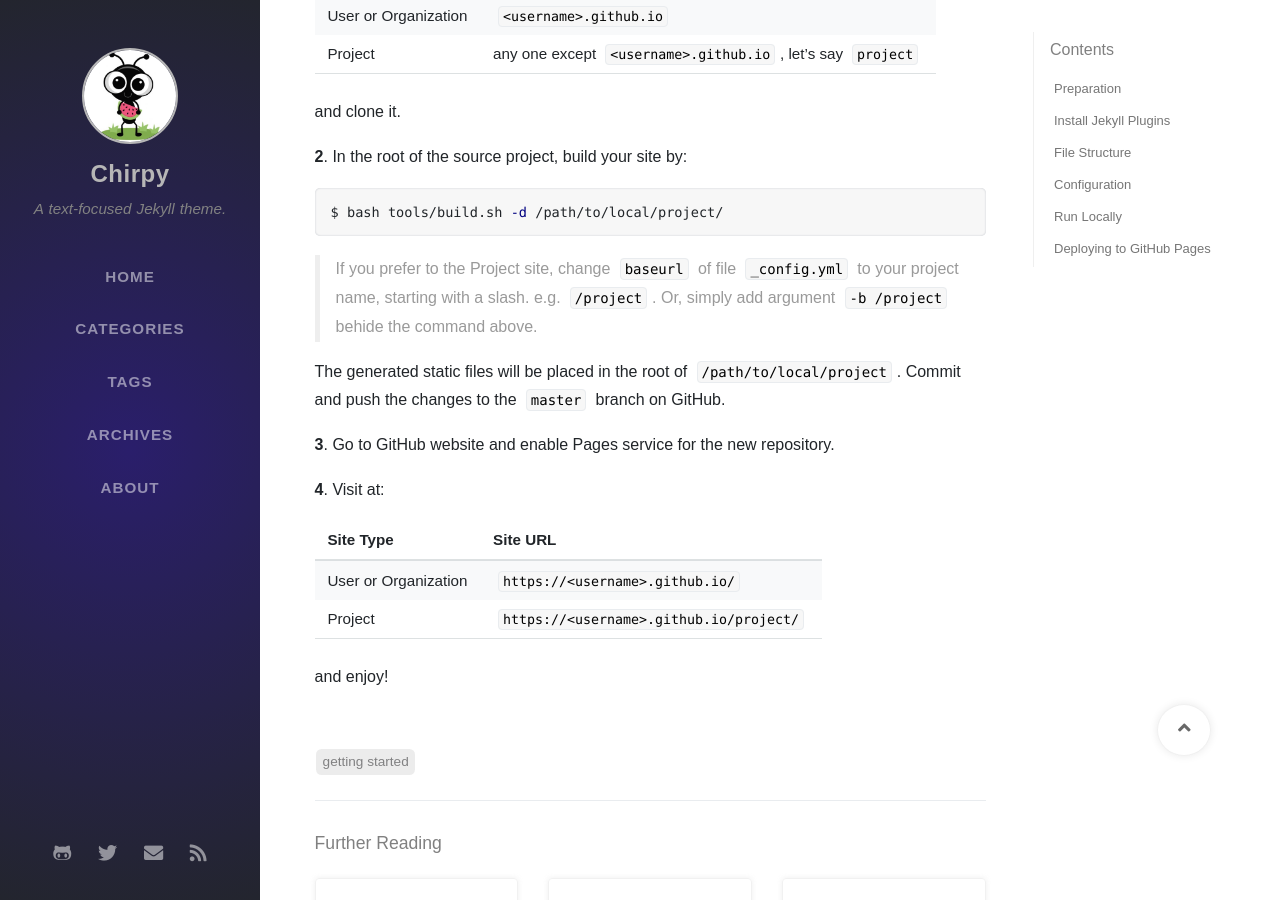
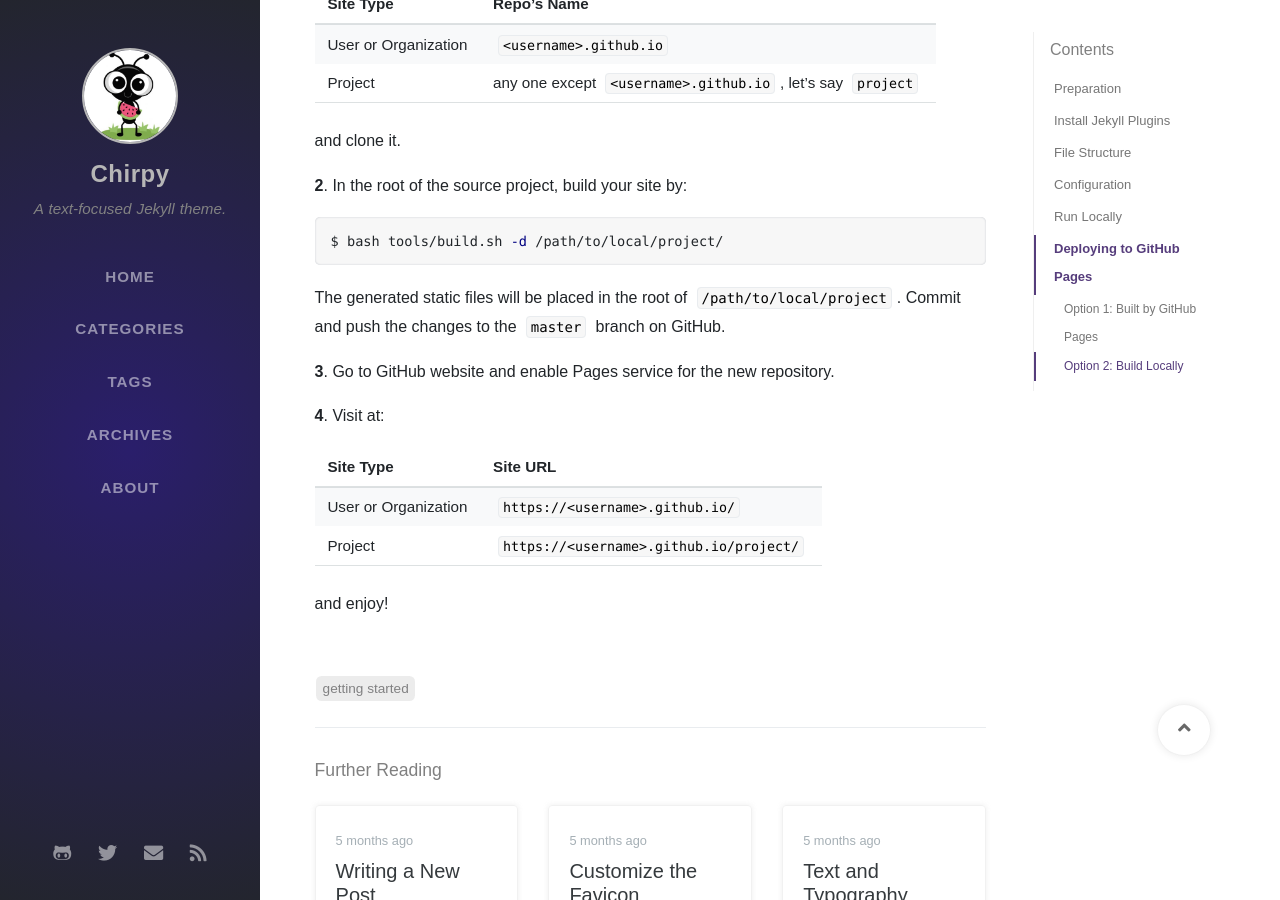
Before and after one commit to nicetrykiddo/writeups, a Jekyll site: the page built from _posts/2019-08-09-getting-started.md, in a window 1280 px wide and 900 px high, scrolled down 3685 px. Built offline with Jekyll 4.4.1, drawn with Linux system fonts in a browser that asks for light colours; nearby versions of some CDN libraries; some web fonts are replaced; comment, search, counter and statistics services are not loaded; some of the changed text lies outside the part shown.

Commit message:
Fixed tutorial.

````diff
--- a/_posts/2019-08-09-getting-started.md
+++ b/_posts/2019-08-09-getting-started.md
@@ -155,8 +155,6 @@ and clone it.
 $ bash tools/build.sh -d /path/to/local/project/
 ```
 
-> If you prefer to the Project site, change `baseurl` of file `_config.yml` to your project name, starting with a slash. e.g. `/project`. Or, simply add argument `-b /project` behide the command above.
-
 The generated static files will be placed in the root of `/path/to/local/project`. Commit and push the changes to the `master` branch on GitHub.
 
 **3**. Go to GitHub website and enable Pages service for the new repository.
````
Also changed, not shown: other parts of _posts/2019-08-09-getting-started.md (+1 -1 lines), docs/README_zh-CN.md (+3 -5 lines), README.md.
